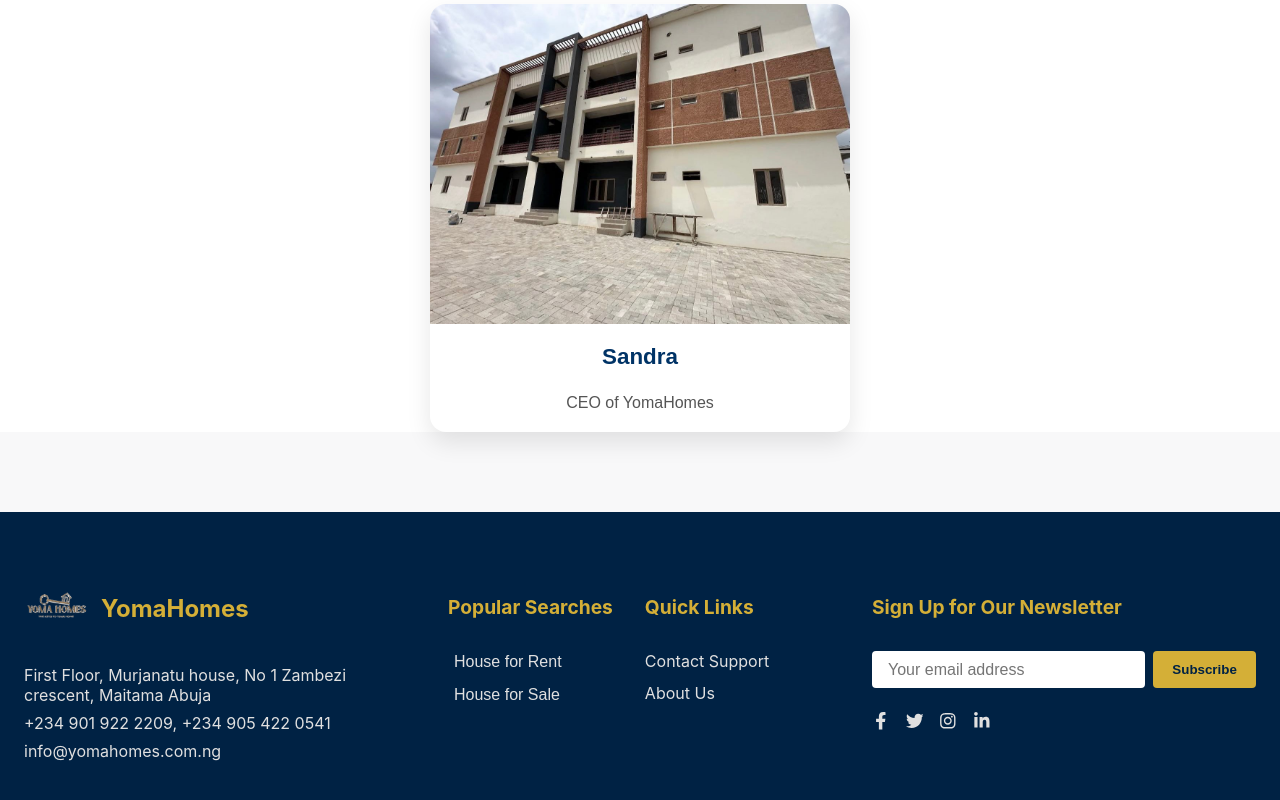
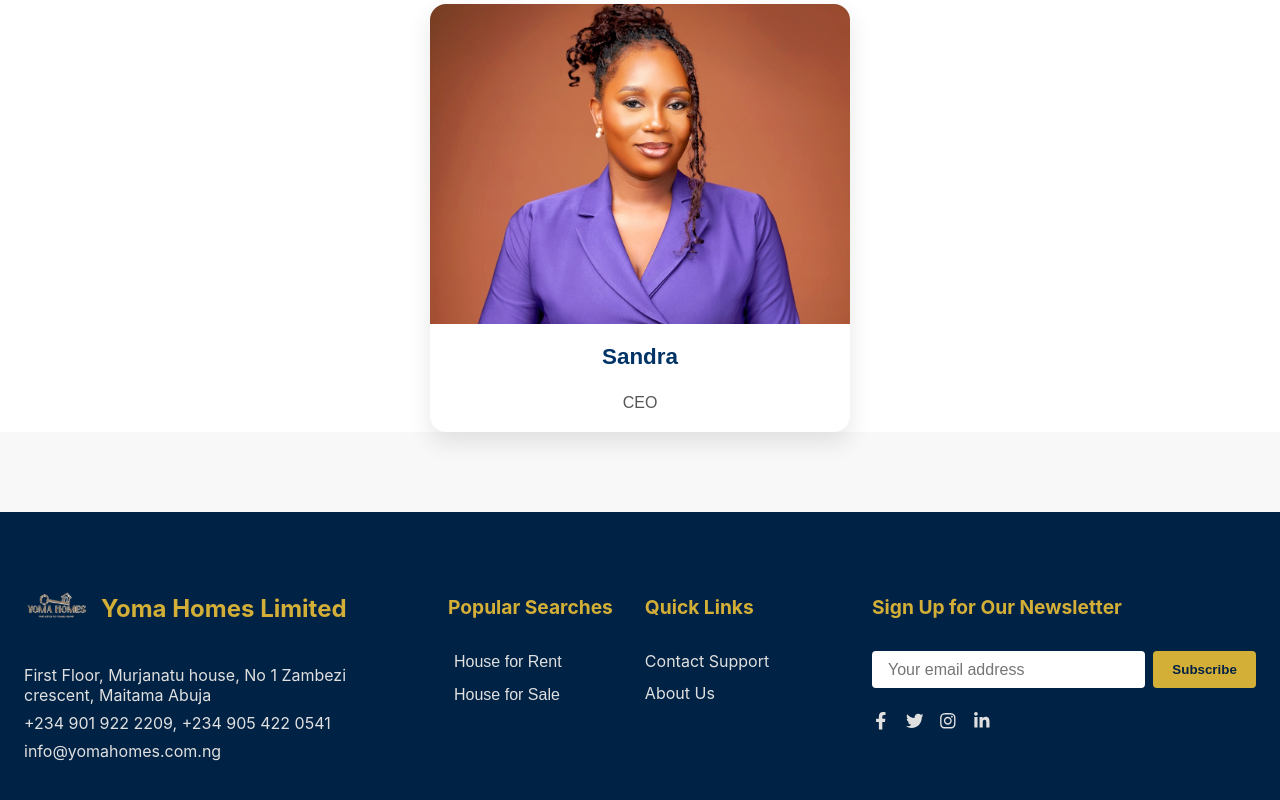
Before and after one commit to Transcend-black-magik/yoma-homes, a React (Create React App) app: page /about in a window 1280 px wide. Shown: the part 1046-1846 px from the top of the page. Built offline with nearby package versions, Linux system fonts and the light colour scheme.

Commit message:
new update

```diff
--- a/src/Components/Footer.jsx
+++ b/src/Components/Footer.jsx
@@ -34,7 +34,7 @@
         <div className="footer-brand">
           <div className="footer-logo-row">
             <img src={LogoImage} alt="Logo" className="footer-logo" />
-            <h2>YomaHomes</h2>
+            <h2>Yoma Homes Limited</h2>
           </div>
           <div className="footer-contact-info">
             <p>First Floor, Murjanatu house, No 1 Zambezi crescent, Maitama Abuja</p>
--- a/src/Pages/About.jsx
+++ b/src/Pages/About.jsx
@@ -1,6 +1,6 @@
 import React, { useRef, useEffect } from 'react';
 import '../styles/About.css';
-import CEOImage from '../Assets/house1.webp';
+import CEOImage from '../Assets/Pic.JPG';
 const TeamPage = () => {
   const sliderRef = useRef(null);
   const scrollAmount = 280;
@@ -73,7 +73,7 @@
             <img src={CEOImage} alt="Sandra - CEO of YomaHomes" />
           </div>
           <h3>Sandra</h3>
-          <p>CEO of YomaHomes</p>
+          <p>CEO</p>
         </div>
       </section>
 
--- a/src/Pages/Contact.jsx
+++ b/src/Pages/Contact.jsx
@@ -47,14 +47,14 @@
         Contact
       </motion.h1>
 
-      {/* Info + Form Section */}
+      {/* Information & Form Section */}
       <motion.section className="info-form-section" variants={fadeUp} custom={1}>
         <h2 className="section-subtitle info-text">
           For more information about our services, get in touch with our expert
           consultants. We're always eager to hear from you!
         </h2>
 
-        <motion.form
+        {/* <motion.form
           onSubmit={handleSubmit}
           noValidate
           className="contact-form"
@@ -115,7 +115,7 @@
           >
             Send Message
           </motion.button>
-        </motion.form>
+        </motion.form> */}
 
         {/* Book Inspection Button */}
         <motion.button
@@ -175,7 +175,7 @@
               6:00 PM
             </p>
             <p>
-              <FaClock color="#d4af37" aria-hidden="true" /> Sat: CLosed
+              <FaClock color="#d4af37" aria-hidden="true" /> Sat: Closed
             </p>
             <p>
               <FaClock color="#d4af37" aria-hidden="true" /> Sun: Closed
```
Also changed, not shown: src/Assets/Pic.JPG (added).
